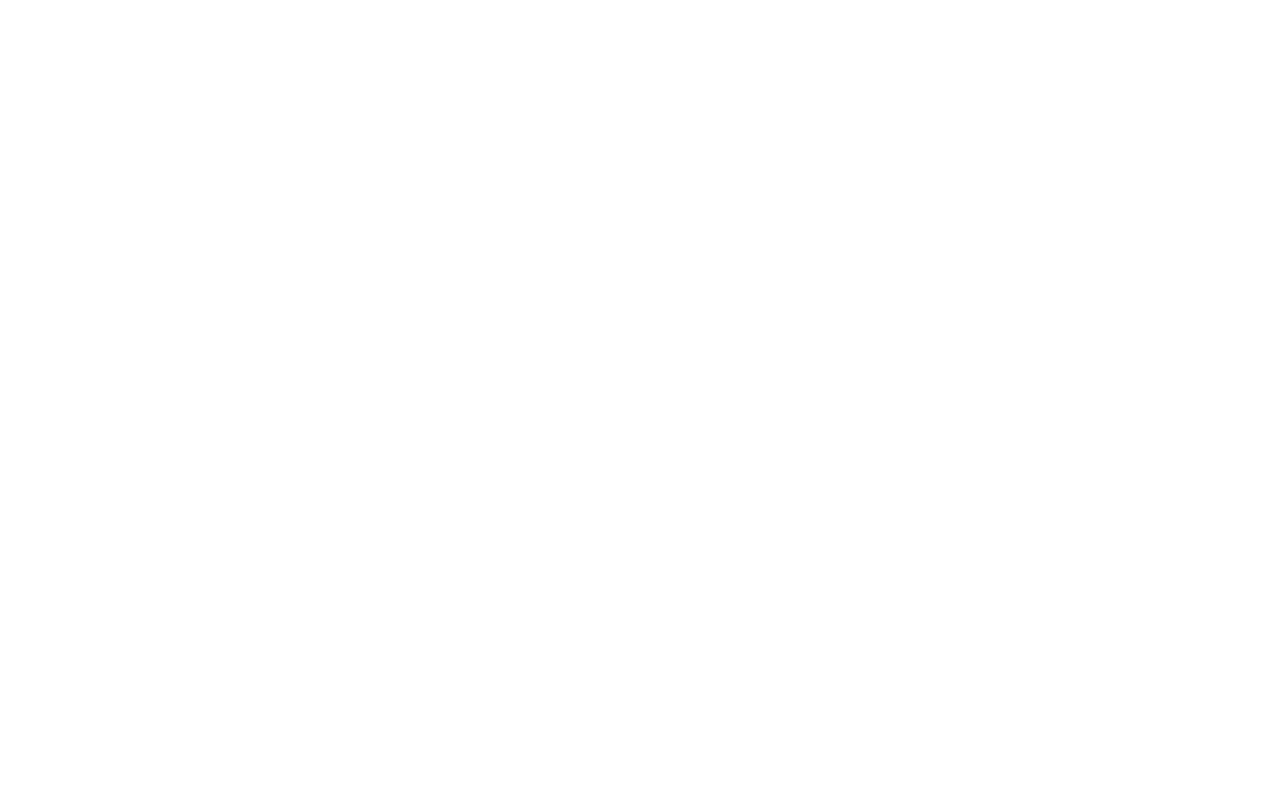
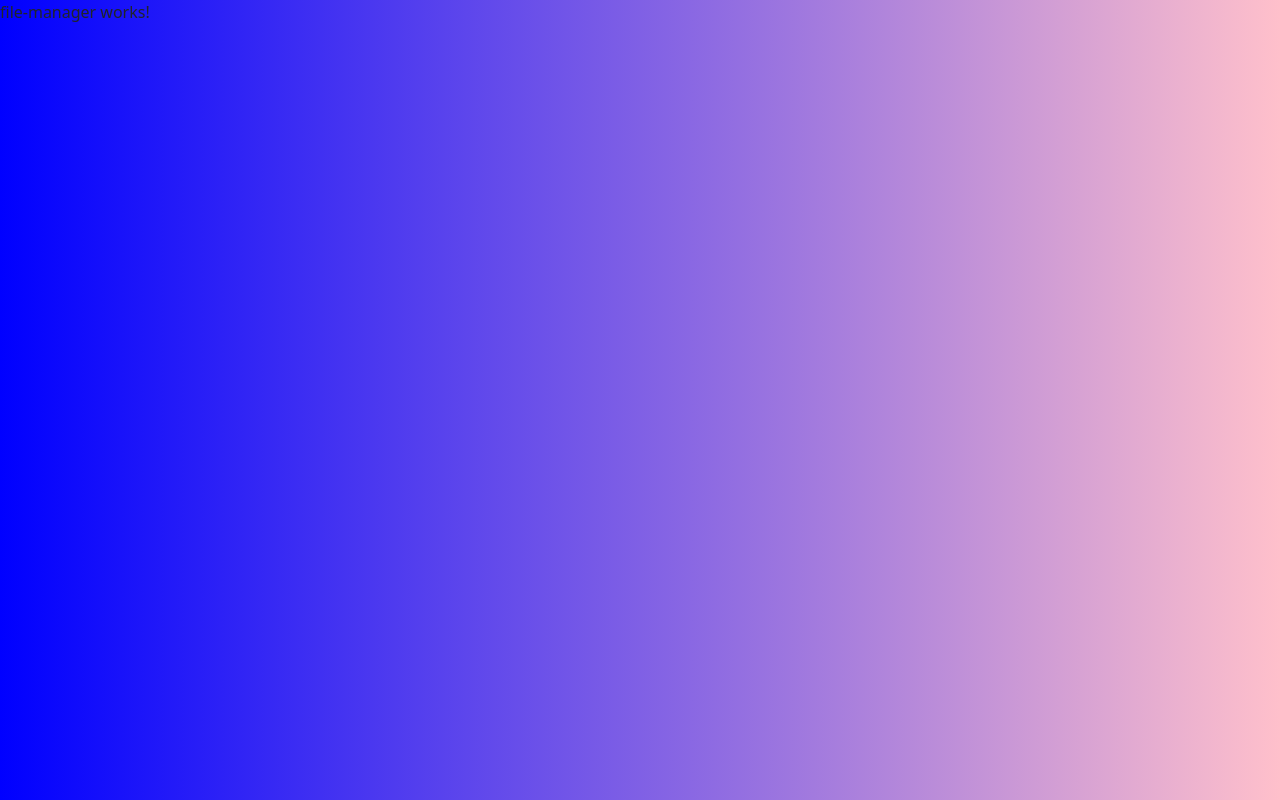
Before and after one commit to bandika22/taxually_technical_test, an Angular app: page /home in a window 1280 px wide. Before the commit this address led to /. Built offline with nearby package versions, Linux system fonts and the light colour scheme.

Commit message:
Add home module

```diff
--- a/src/app/app-routing.module.ts
+++ b/src/app/app-routing.module.ts
@@ -1,7 +1,10 @@
 import { NgModule } from '@angular/core';
 import { RouterModule, Routes } from '@angular/router';
+import { FileManagerComponent } from './features/home/pages/file-manager/file-manager.component';
 
 const routes: Routes = [
+  { path: '', redirectTo: '/home', pathMatch: 'full'},
+  { path: 'home', component: FileManagerComponent },
   { path: 'auth', loadChildren: () => import('./features/auth/auth.module').then(m => m.AuthModule) },
 ];
 
--- a/src/app/features/auth/auth.component.html
+++ b/src/app/features/auth/auth.component.html
@@ -1,5 +1,4 @@
-<div class="d-flex justify-content-center align-items-center vh-100"
-  style="background: linear-gradient(to right, blue, pink);">
+<div class="d-flex justify-content-center align-items-center vh-100">
   <div class="bg-white rounded-3 col-8 col-sm-6 col-md-5 col-xl-3">
     <router-outlet></router-outlet>
   </div>
--- /dev/null
+++ b/src/app/features/home/pages/file-manager/file-manager.component.html
@@ -0,0 +1 @@
+<p>file-manager works!</p>
--- a/src/styles.css
+++ b/src/styles.css
@@ -1 +1,5 @@
 /* You can add global styles to this file, and also import other style files */
+body {
+    background: linear-gradient(to right, blue, pink);
+    color: white;
+}
```
Also changed, not shown: src/app/features/home/home.module.ts (added, +17 -0 lines), src/app/features/home/pages/file-manager/file-manager.component.ts (added, +10 -0 lines), src/app/features/home/pages/file-manager/file-manager.component.css (added), 1 other file (tests, documents, lock files or other folders).
